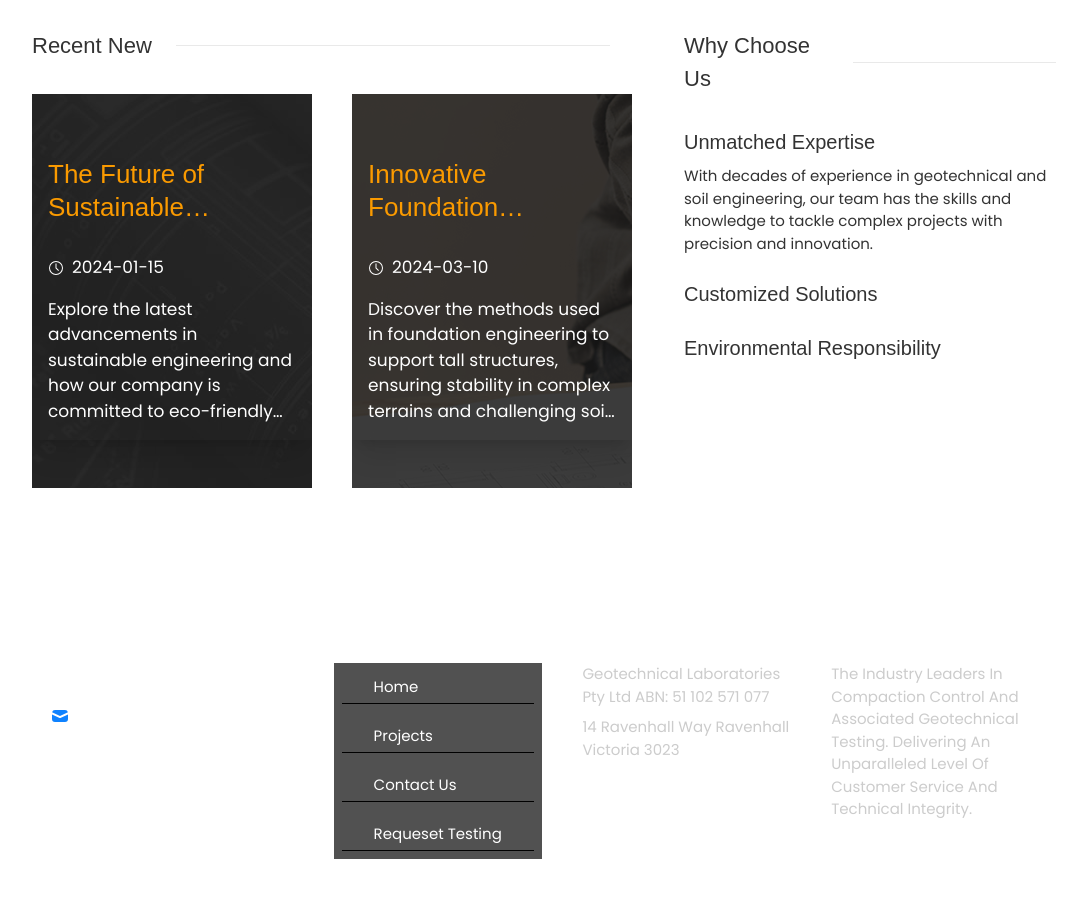
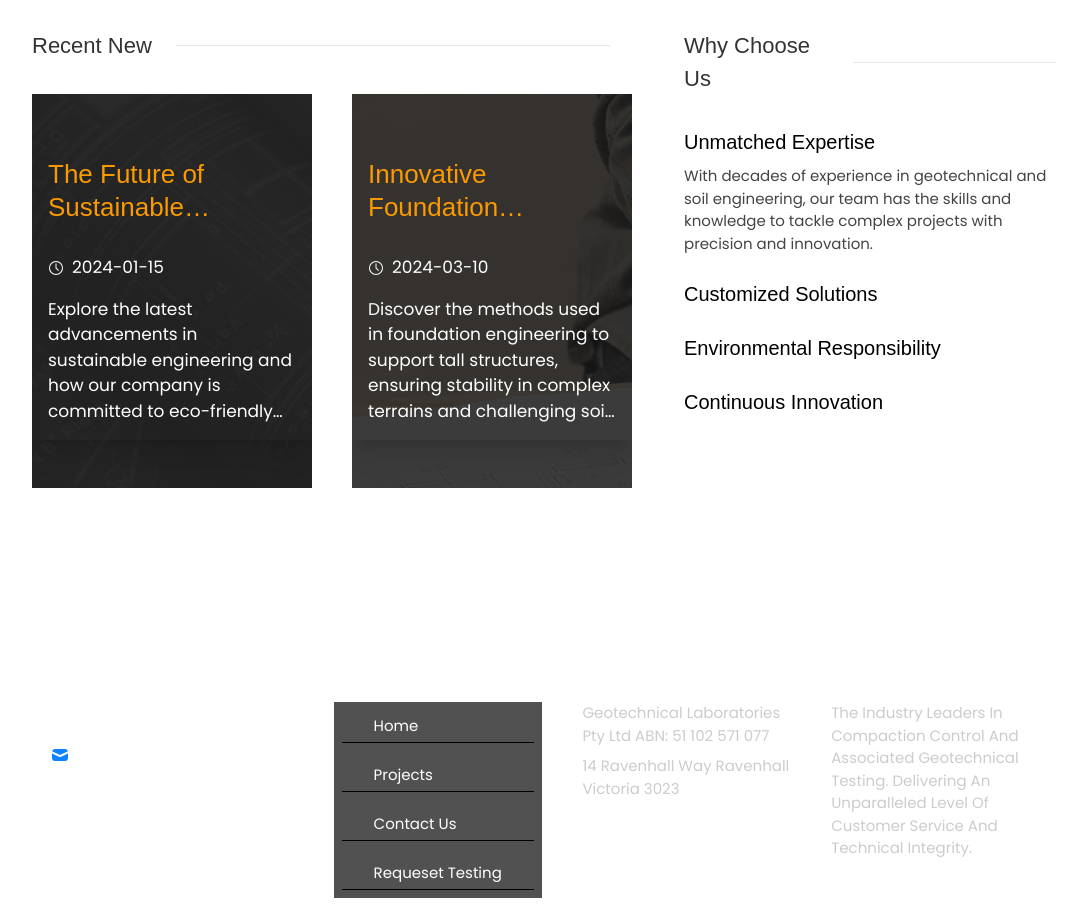
Before and after one commit to siddhartha0/PrimeCivilLab, a React (Vite) app: page / in a window 1280 px wide. Shown: the part 2060-2984 px from the top of the page, without its empty margins (96-1173 px from the left). Built offline with nearby package versions, Linux system fonts and the light colour scheme; some icons are missing.

Commit message:
data added

```diff
--- a/src/components/common/accordian.tsx
+++ b/src/components/common/accordian.tsx
@@ -24,10 +24,11 @@ export const Accordion = ({
         onClick={() => setIsOpen(!isOpen)}
         initial={false}
         animate={{
-          backgroundColor: isOpen ? "var(--background)" : "var(--muted)",
+          // background: isOpen ? "#fa9a00" : "#fff",
+          border: isOpen ? "border 2px" : "",
         }}
       >
-        <Text secondaryFont size="body-md-mid">
+        <Text secondaryFont size="body-md-mid" usage="black">
           {title}
         </Text>
       </motion.header>
@@ -43,7 +44,9 @@ export const Accordion = ({
             }}
             transition={{ duration: 0.3, ease: [0.04, 0.62, 0.23, 0.98] }}
           >
-            <Text size="body-base-default">{content}</Text>
+            <Text size="body-base-default" usage="black4">
+              {content}
+            </Text>
           </motion.div>
         )}
       </AnimatePresence>
--- a/src/components/pages/home/core-two.tsx
+++ b/src/components/pages/home/core-two.tsx
@@ -61,6 +61,14 @@ export const WhyChooseUsDatas = [
       "Our approach is grounded in sustainability. We prioritize environmentally responsible practices, minimizing impact and promoting long-term project viability.",
     showContent: false,
   },
+  {
+    id: 4,
+
+    title: "Continuous Innovation",
+    content:
+      "Our team stays at the forefront of engineering advancements, incorporating the latest techniques and innovations to deliver high-quality results.",
+    showContent: false,
+  },
 ];
 
 export const BottomCore = () => {
@@ -94,7 +102,7 @@ export const BottomCore = () => {
           </Text>
           <span className="h-[.5px] w-[60%] bg-grey" />
         </div>
-        <div className="flex flex-col gap-6 justify-center">
+        <div className="flex flex-col gap-6  h-[400px]  overflow-scroll">
           {WhyChooseUsDatas.map((data) => (
             <Accordion
               title={data.title}
```
